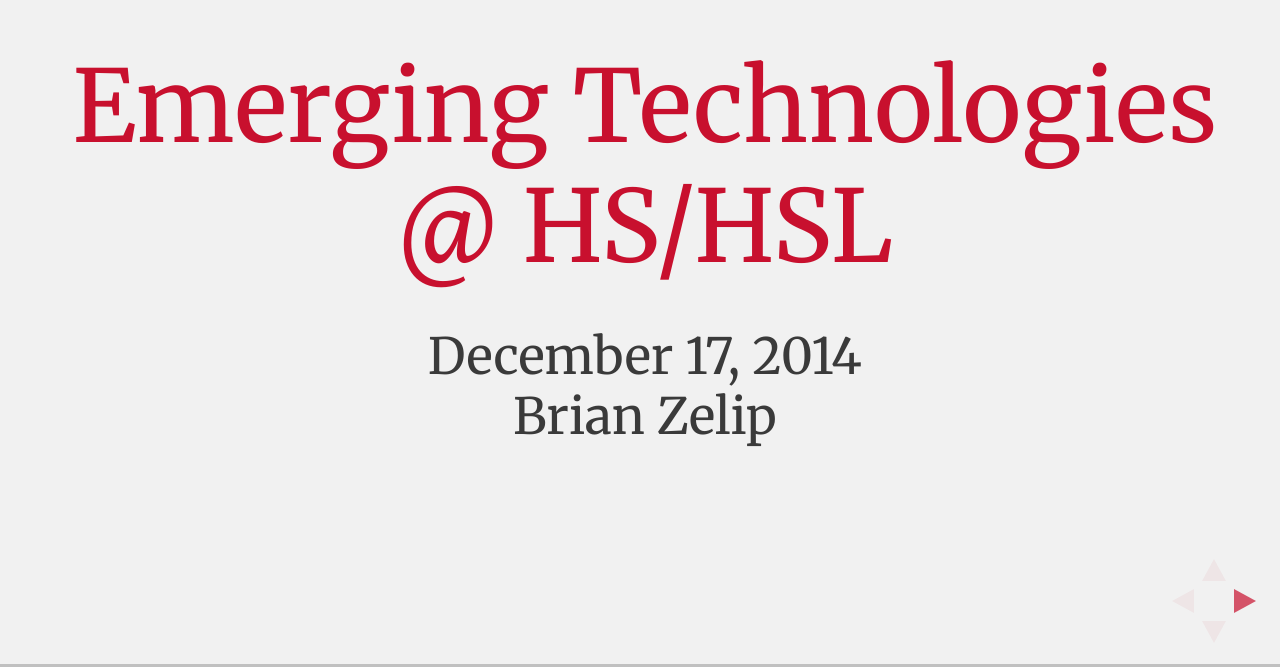
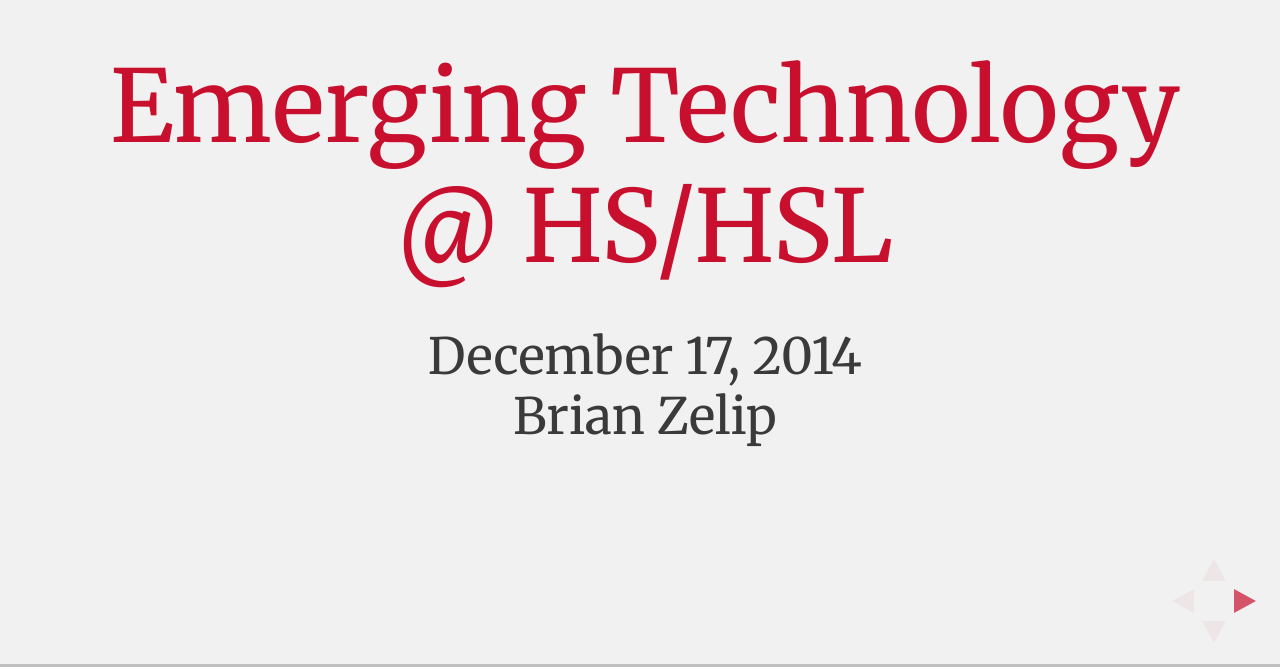
Before and after one commit to brianzelip/umb-etl, a website: page index.html in a window 1280 px wide. Shown: the part 133-800 px from the top of the page. Drawn offline with Linux system fonts and the light colour scheme.

Commit message:
test upstream push to gh-pages

```diff
--- a/index.html
+++ b/index.html
@@ -36,7 +36,7 @@
 			<div class="slides">
 
 				<section data-transition="linear">
-					<h1 class="h0">Emerging Technologies<br>@ HS/HSL</h1>
+					<h1 class="h0">Emerging Technology<br>@ HS/HSL</h1>
 					<h2 class="h02">December 17, 2014</h2>
 					<h2 class="h02">Brian Zelip</h2>
 				</section>
```
